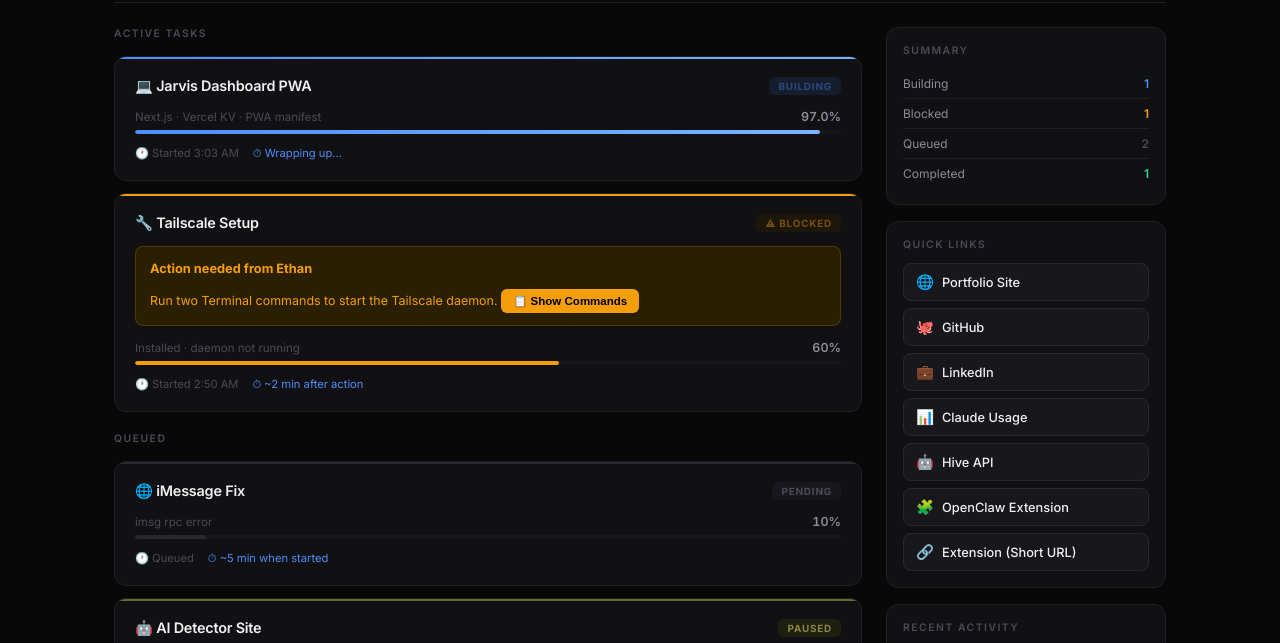
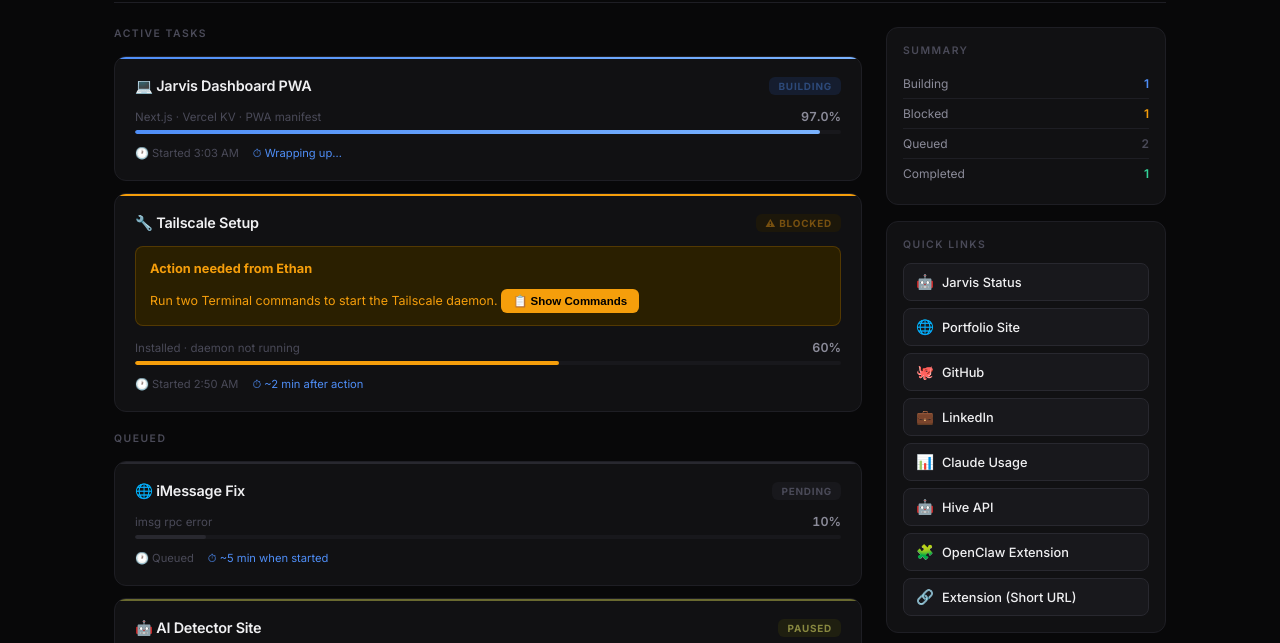
Before and after one commit to EthanFurstoss/jarvis-status, a plain HTML site: page index.html in a window 1280 px wide. Shown: the part 90-733 px from the top of the page. Drawn offline with Linux system fonts and the light colour scheme.

Commit message:
Add Jarvis Status link to Quick Links

```diff
--- a/index.html
+++ b/index.html
@@ -368,6 +368,7 @@
     <!-- QUICK LINKS -->
     <div class="widget">
       <div class="widget-title">Quick Links</div>
+      <a class="link-btn" href="https://ethanfurstoss.github.io/jarvis-status/" target="_blank"><span class="link-icon">🤖</span> Jarvis Status</a>
       <a class="link-btn" href="https://ethanfurstoss.github.io" target="_blank"><span class="link-icon">🌐</span> Portfolio Site</a>
       <a class="link-btn" href="https://github.com/EthanFurstoss" target="_blank"><span class="link-icon">🐙</span> GitHub</a>
       <a class="link-btn" href="https://www.linkedin.com/in/ethanfurstoss/" target="_blank"><span class="link-icon">💼</span> LinkedIn</a>
```
